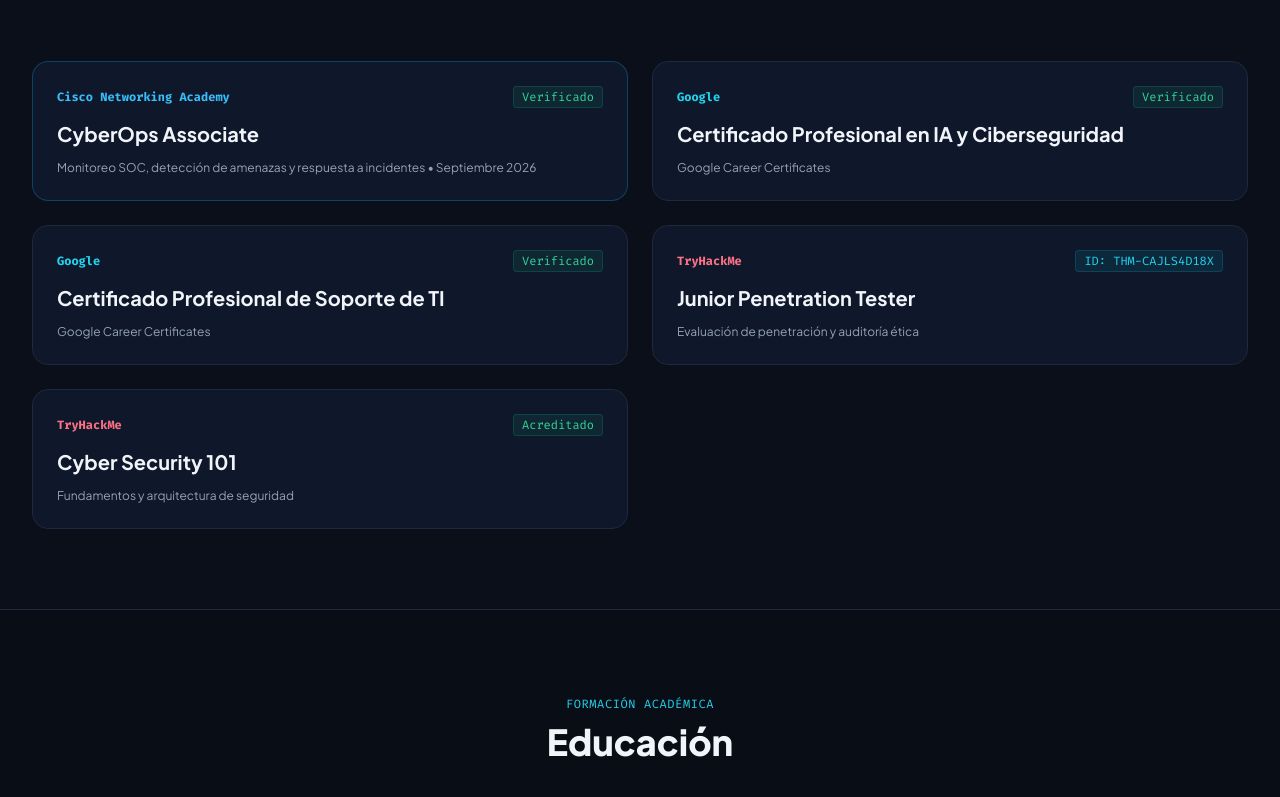
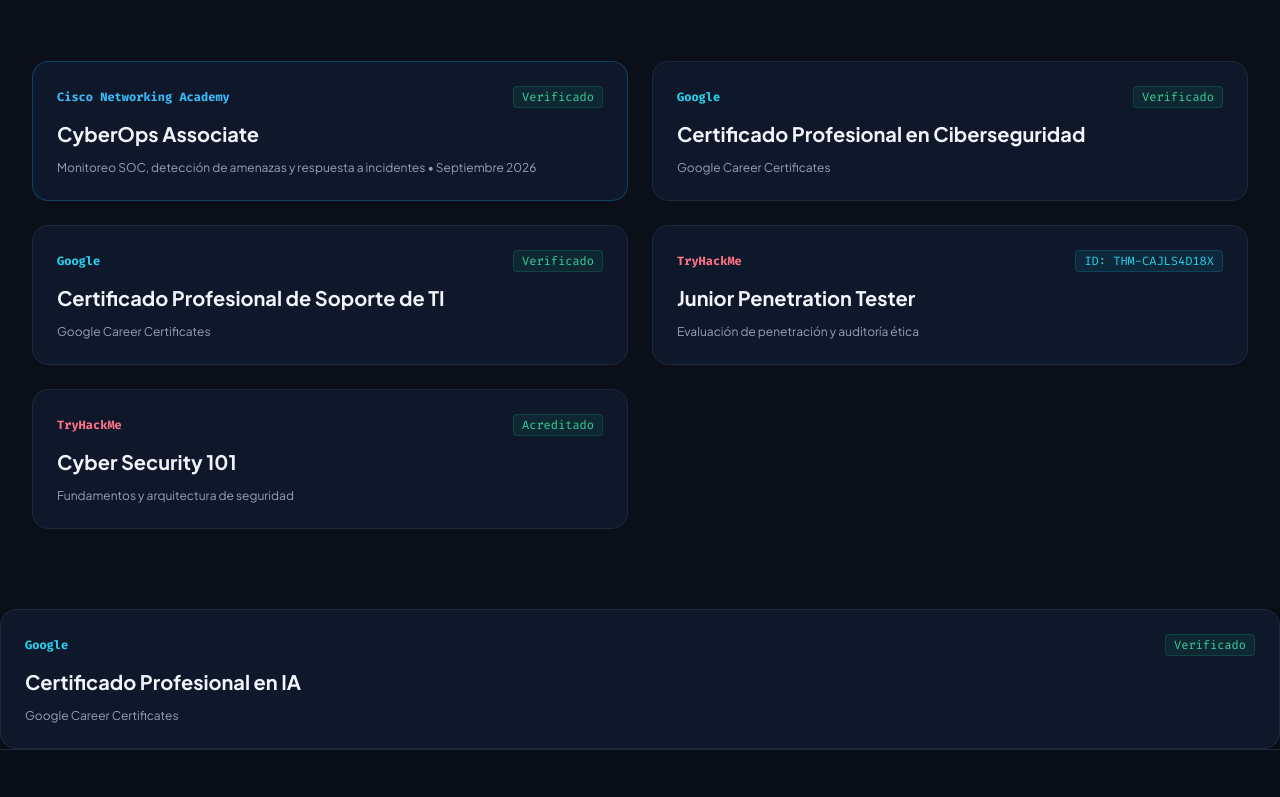
Before and after one commit to arjo94/Portafolio, a plain HTML site: page index.html in a window 1280 px wide. Shown: the part 3103-3900 px from the top of the page. Drawn offline with nearby package versions, Linux system fonts and the light colour scheme.

Commit message:
Update language skills and add new certification section

```diff
--- a/index.html
+++ b/index.html
@@ -350,7 +350,6 @@
             <span>[+]</span> Idiomas
           </h3>
           <div class="flex flex-wrap gap-2">
-            <span class="px-2.5 py-1 rounded bg-slate-800 text-xs font-mono text-slate-200">Español (Nativo)</span>
             <span class="px-2.5 py-1 rounded bg-slate-800 text-xs font-mono text-slate-200">Inglés (Intermedio - Técnico)</span>
           </div>
         </div>
@@ -383,7 +382,7 @@
             <span class="text-xs font-mono text-cyan-400 font-bold">Google</span>
             <span class="text-xs font-mono px-2 py-0.5 rounded bg-emerald-500/10 text-emerald-400 border border-emerald-500/20">Verificado</span>
           </div>
-          <h3 class="text-xl font-bold text-slate-100">Certificado Profesional en IA y Ciberseguridad</h3>
+          <h3 class="text-xl font-bold text-slate-100">Certificado Profesional en Ciberseguridad</h3>
           <p class="text-xs text-slate-400">Google Career Certificates</p>
         </div>
 
@@ -419,6 +418,16 @@
       </div>
     </div>
   </section>
+
+       <!-- 5 -->
+        <div class="p-6 rounded-2xl bg-slate-900 border border-slate-800 space-y-3">
+          <div class="flex items-center justify-between">
+            <span class="text-xs font-mono text-cyan-400 font-bold">Google</span>
+            <span class="text-xs font-mono px-2 py-0.5 rounded bg-emerald-500/10 text-emerald-400 border border-emerald-500/20">Verificado</span>
+          </div>
+          <h3 class="text-xl font-bold text-slate-100">Certificado Profesional en IA </h3>
+          <p class="text-xs text-slate-400">Google Career Certificates</p>
+        </div>
 
   <!-- 6. EDUCACIÓN -->
   <section id="educacion" class="py-20 bg-[#090d16] border-t border-slate-800">
```
